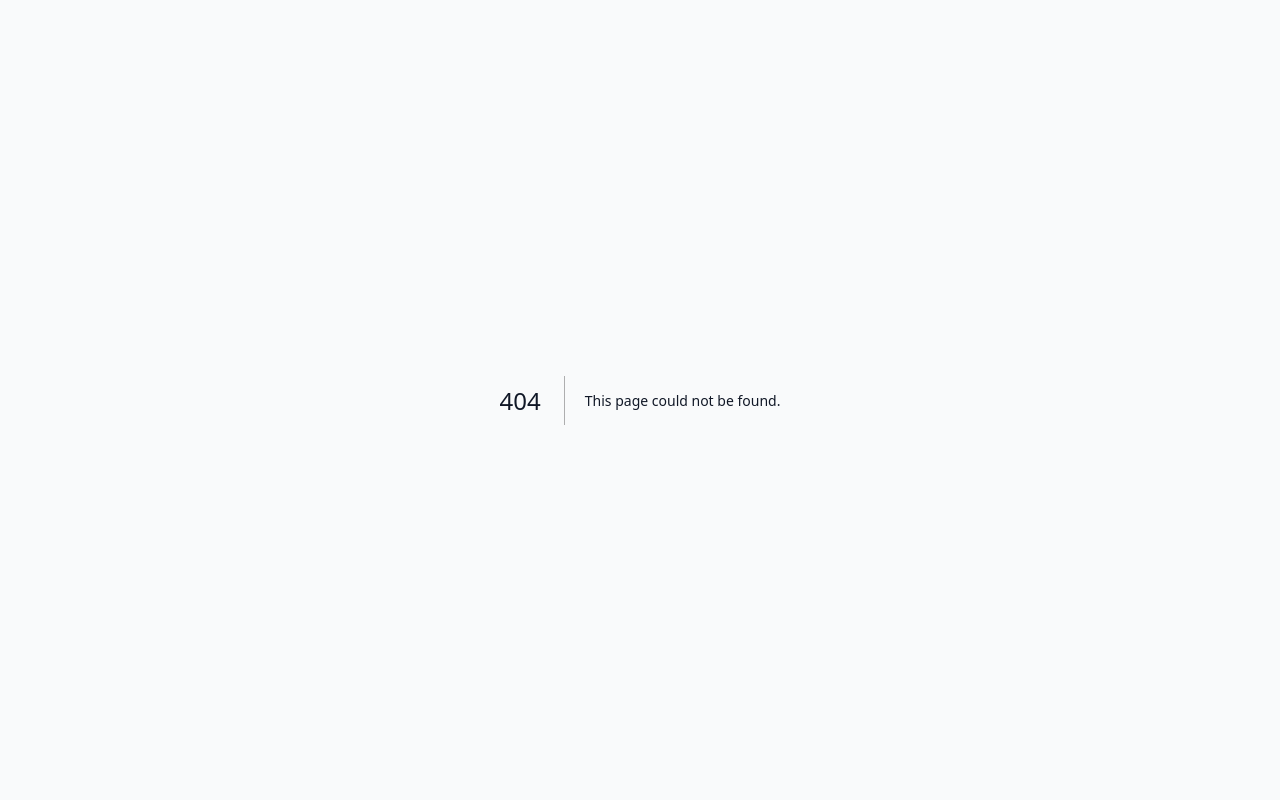
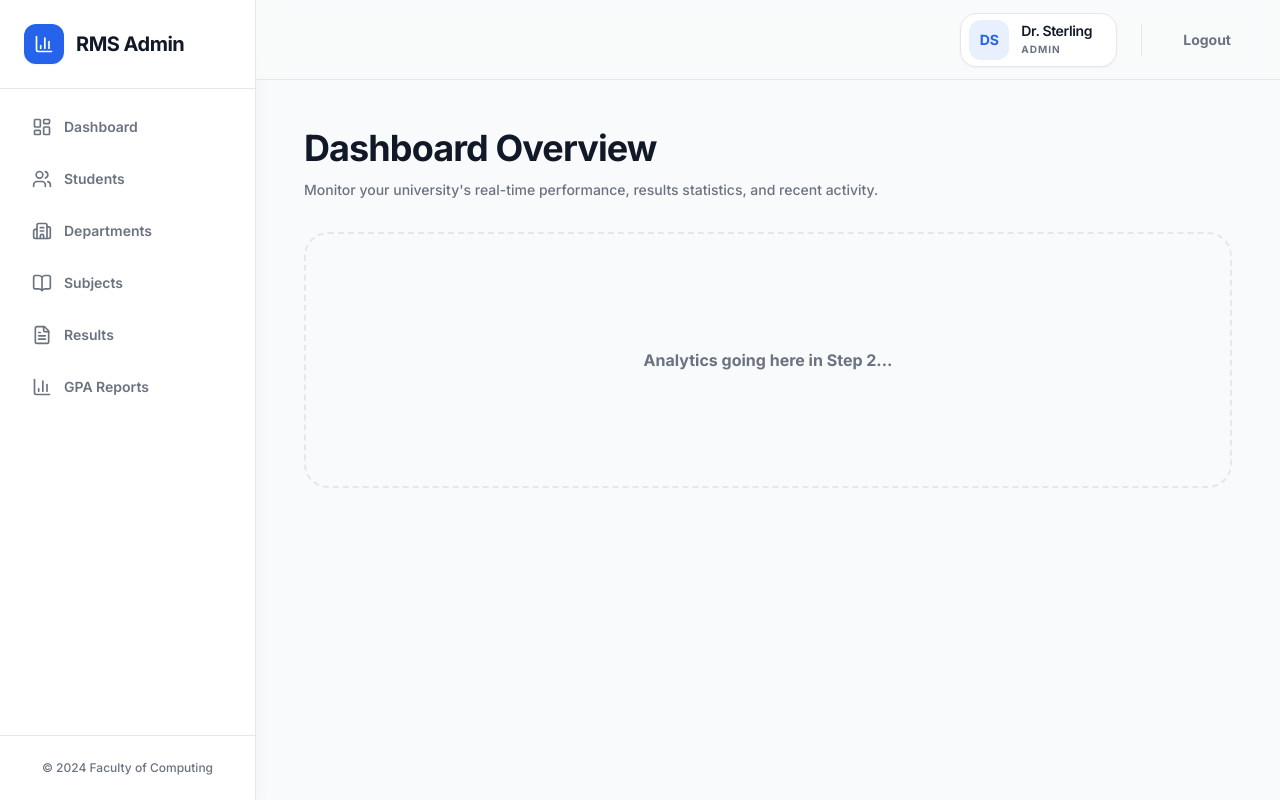
Before and after one commit to Dhivanujan/Community-Project-RMS, a Next.js app: page /admin in a window 1280 px wide. Before the commit this address had no page. Built offline with nearby package versions, Linux system fonts and the light colour scheme.

Commit message:
Add Admin Dashboard module with layout, sidebar, and topbar

```diff
--- /dev/null
+++ b/app/admin/layout.jsx
@@ -0,0 +1,16 @@
+import Sidebar from '@/components/admin/Sidebar';
+import Topbar from '@/components/admin/Topbar';
+
+export default function AdminLayout({ children }) {
+    return (
+        <div className="flex min-h-screen bg-background font-sans">
+            <Sidebar />
+            <div className="flex-1 ml-64 flex flex-col relative">
+                <Topbar />
+                <main className="flex-1 p-8 lg:p-12 animate-fadeInUp">
+                    {children}
+                </main>
+            </div>
+        </div>
+    );
+}
--- /dev/null
+++ b/app/admin/page.jsx
@@ -0,0 +1,18 @@
+export default function AdminDashboard() {
+    return (
+        <div className="w-full h-full space-y-8">
+            <header>
+                <h1 className="text-3xl lg:text-4xl font-bold text-textDark tracking-tight leading-[1.15]">
+                    Dashboard Overview
+                </h1>
+                <p className="mt-3 text-textMuted text-sm font-medium">
+                    Monitor your university&apos;s real-time performance, results statistics, and recent activity.
+                </p>
+            </header>
+
+            <div className="h-64 rounded-3xl border-2 border-dashed border-border flex items-center justify-center">
+                <p className="text-textMuted font-bold">Analytics going here in Step 2...</p>
+            </div>
+        </div>
+    );
+}
--- a/app/login/page.jsx
+++ b/app/login/page.jsx
@@ -2,11 +2,36 @@
 
 import { useState } from "react";
 import Link from "next/link";
+import { useRouter } from "next/navigation";
 import { GraduationCap, Mail, Lock, Eye, ArrowRight, HelpCircle, User, Hash } from "lucide-react";
 
 export default function Login() {
+  const router = useRouter();
   const [role, setRole] = useState("Student");
   const [isLogin, setIsLogin] = useState(true);
+  const [email, setEmail] = useState("");
+  const [password, setPassword] = useState("");
+
+  const ADMIN_CREDENTIALS = {
+    email: "admin@computing.com",
+    password: "Admin123"
+  };
+
+  // Handle login routing
+  const handleAuth = (e) => {
+    e.preventDefault();
+
+    // Only Admin redirects
+    if (isLogin && role === "Faculty Admin") {
+      if (email === ADMIN_CREDENTIALS.email && password === ADMIN_CREDENTIALS.password) {
+        router.push("/admin"); // Admin dashboard
+      } else {
+        alert("Invalid admin credentials!");
+      }
+    } else {
+      alert("Student login: functionality unchanged (no routing yet).");
+    }
+  };
 
   return (
     <div className="min-h-screen bg-slate-100 flex items-center justify-center p-4 sm:p-8 font-sans relative">
@@ -14,14 +39,12 @@ export default function Login() {
 
         {/* Left Side - Branding */}
         <div className="md:w-1/2 bg-blue-600 p-10 lg:p-12 text-white flex flex-col relative overflow-hidden">
-          {/* Abstract bars background decoration */}
           <div className="absolute bottom-0 right-0 p-8 flex items-end gap-2 opacity-20">
             <div className="w-8 h-16 bg-white rounded-t-lg"></div>
             <div className="w-8 h-24 bg-white rounded-t-lg"></div>
             <div className="w-8 h-32 bg-white rounded-t-lg"></div>
           </div>
 
-          {/* Logo */}
           <Link href="/" className="flex items-center gap-3 relative z-10 inline-flex w-max">
             <div className="w-10 h-10 bg-white rounded-xl flex items-center justify-center shadow-sm">
               <GraduationCap className="text-blue-600 w-6 h-6" />
@@ -29,7 +52,6 @@ export default function Login() {
             <span className="font-bold text-lg tracking-tight">Faculty of Computing</span>
           </Link>
 
-          {/* Main Copy */}
           <div className="mt-16 relative z-10 flex-1">
             <h1 className="text-4xl lg:text-5xl font-bold leading-[1.15] tracking-tight">
               Redefining <br /> Academic Success.
@@ -39,7 +61,6 @@ export default function Login() {
             </p>
           </div>
 
-          {/* Quote Card */}
           <div className="bg-white text-slate-800 rounded-2xl p-5 shadow-xl relative z-10 w-full max-w-[320px] mt-12 md:mt-0">
             <div className="flex items-center gap-3 mb-3">
               <div className="w-10 h-10 rounded-full bg-slate-200 overflow-hidden shrink-0">
@@ -78,8 +99,7 @@ export default function Login() {
             <button
               type="button"
               onClick={() => setRole("Student")}
-              className={`flex-1 py-1.5 sm:py-2 text-sm font-semibold rounded-lg transition-all ${
-                role === "Student"
+              className={`flex-1 py-1.5 sm:py-2 text-sm font-semibold rounded-lg transition-all ${role === "Student"
                 ? "bg-white text-blue-700 shadow-sm border border-slate-200/50"
                 : "text-slate-500 hover:text-slate-700"
                 }`}
@@ -89,8 +109,7 @@ export default function Login() {
             <button
               type="button"
               onClick={() => setRole("Faculty Admin")}
-              className={`flex-1 py-1.5 sm:py-2 text-sm font-semibold rounded-lg transition-all ${
-                role === "Faculty Admin"
+              className={`flex-1 py-1.5 sm:py-2 text-sm font-semibold rounded-lg transition-all ${role === "Faculty Admin"
                 ? "bg-white text-blue-700 shadow-sm border border-slate-200/50"
                 : "text-slate-500 hover:text-slate-700"
                 }`}
@@ -100,11 +119,10 @@ export default function Login() {
           </div>
 
           {/* Form */}
-          <form className="flex flex-col flex-1" onSubmit={(e) => e.preventDefault()}>
+          <form className="flex flex-col flex-1" onSubmit={handleAuth}>
             <div className={`space-y-${isLogin ? '5' : '4'}`}>
               {!isLogin && (
                 <>
-                  {/* Name Input */}
                   <div className="space-y-1.5">
                     <label className="text-[10px] font-bold text-slate-500 uppercase tracking-widest">
                       Full Name
@@ -121,7 +139,6 @@ export default function Login() {
                     </div>
                   </div>
 
-                  {/* Index Number Input */}
                   <div className="space-y-1.5">
                     <label className="text-[10px] font-bold text-slate-500 uppercase tracking-widest">
                       Index Number
@@ -140,7 +157,6 @@ export default function Login() {
                 </>
               )}
 
-              {/* Email Input */}
               <div className="space-y-1.5">
                 <label className="text-[10px] font-bold text-slate-500 uppercase tracking-widest">
                   Academic Email
@@ -151,13 +167,14 @@ export default function Login() {
                   </div>
                   <input
                     type="email"
+                    value={email}
+                    onChange={(e) => setEmail(e.target.value)}
                     placeholder="e.g. s.chen@computing.edu"
                     className="w-full pl-10 pr-4 py-2 sm:py-2.5 bg-white border border-slate-200 rounded-xl text-sm focus:outline-none focus:ring-2 focus:ring-blue-500/20 focus:border-blue-500 transition-all placeholder:text-slate-400 text-slate-900 font-medium"
                   />
                 </div>
               </div>
 
-              {/* Password Input */}
               <div className="space-y-1.5">
                 <div className="flex justify-between items-center">
                   <label className="text-[10px] font-bold text-slate-500 uppercase tracking-widest">
@@ -175,6 +192,8 @@ export default function Login() {
                   </div>
                   <input
                     type="password"
+                    value={password}
+                    onChange={(e) => setPassword(e.target.value)}
                     placeholder="••••••••"
                     className="w-full pl-10 pr-10 py-2 sm:py-2.5 bg-white border border-slate-200 rounded-xl text-sm focus:outline-none focus:ring-2 focus:ring-blue-500/20 focus:border-blue-500 transition-all placeholder:text-slate-400 text-slate-900 font-medium tracking-widest"
                   />
@@ -184,29 +203,6 @@ export default function Login() {
                 </div>
               </div>
 
-              {/* Confirm Password Input */}
-              {!isLogin && (
-                <div className="space-y-1.5">
-                  <label className="text-[10px] font-bold text-slate-500 uppercase tracking-widest">
-                    Confirm Password
-                  </label>
-                  <div className="relative">
-                    <div className="absolute inset-y-0 left-0 pl-3.5 flex items-center pointer-events-none text-slate-400">
-                      <Lock className="w-4 h-4" />
-                    </div>
-                    <input
-                      type="password"
-                      placeholder="••••••••"
-                      className="w-full pl-10 pr-10 py-2 sm:py-2.5 bg-white border border-slate-200 rounded-xl text-sm focus:outline-none focus:ring-2 focus:ring-blue-500/20 focus:border-blue-500 transition-all placeholder:text-slate-400 text-slate-900 font-medium tracking-widest"
-                    />
-                    <div className="absolute inset-y-0 right-0 pr-3.5 flex items-center text-slate-400 hover:text-slate-600 cursor-pointer transition-colors">
-                      <Eye className="w-4 h-4" />
-                    </div>
-                  </div>
-                </div>
-              )}
-
-              {/* Checkbox */}
               {isLogin && (
                 <div className="flex items-center gap-2.5 pt-1">
                   <input
@@ -220,7 +216,6 @@ export default function Login() {
                 </div>
               )}
 
-              {/* Submit Button */}
               <div className="pt-2">
                 <button
                   type="submit"
@@ -233,7 +228,6 @@ export default function Login() {
               </div>
             </div>
 
-            {/* SSO Divider / Button (Only on Login) */}
             {isLogin && (
               <>
                 <div className="relative mt-8 mb-8">
@@ -255,7 +249,6 @@ export default function Login() {
               </>
             )}
 
-            {/* Toggle Link */}
             <div className="mt-8 text-center text-sm text-slate-600">
               {isLogin ? "Don't have an account? " : "Already have an account? "}
               <button
@@ -268,7 +261,6 @@ export default function Login() {
             </div>
           </form>
 
-          {/* Footer */}
           <div className="mt-8 flex justify-between items-center text-xs font-medium text-slate-500">
             <div>© 2024 Faculty of Computing</div>
             <div className="flex gap-4">
@@ -279,7 +271,6 @@ export default function Login() {
         </div>
       </div>
 
-      {/* Floating Help Icon */}
       <button className="absolute bottom-6 right-6 w-10 h-10 bg-white rounded-full flex items-center justify-center text-blue-600 shadow-lg border border-slate-100 hover:-translate-y-1 transition-transform">
         <HelpCircle className="w-5 h-5" />
       </button>
--- /dev/null
+++ b/components/admin/Sidebar.jsx
@@ -0,0 +1,45 @@
+"use client";
+
+import Link from 'next/link';
+import { LayoutDashboard, Users, Building2, BookOpen, FileText, BarChart3 } from 'lucide-react';
+
+const menuItems = [
+    { name: 'Dashboard', icon: LayoutDashboard, path: '/admin' },
+    { name: 'Students', icon: Users, path: '/admin/students' },
+    { name: 'Departments', icon: Building2, path: '/admin/departments' },
+    { name: 'Subjects', icon: BookOpen, path: '/admin/subjects' },
+    { name: 'Results', icon: FileText, path: '/admin/results' },
+    { name: 'GPA Reports', icon: BarChart3, path: '/admin/gpa-reports' },
+];
+
+export default function Sidebar() {
+    return (
+        <aside className="fixed left-0 top-0 w-64 h-screen bg-surface border-r border-border flex flex-col shadow-[0_4px_20px_-2px_rgba(0,0,0,0.05)] font-sans">
+            <div className="p-6 border-b border-border flex items-center gap-3">
+                <div className="w-10 h-10 bg-primary rounded-xl flex items-center justify-center shadow-sm">
+                    <BarChart3 className="text-white w-5 h-5" />
+                </div>
+                <h2 className="text-xl font-bold text-textDark tracking-tight">RMS Admin</h2>
+            </div>
+            <nav className="flex-1 p-4 space-y-2 overflow-y-auto">
+                {menuItems.map((item) => {
+                    const Icon = item.icon;
+                    return (
+                        <Link
+                            key={item.name}
+                            href={item.path}
+                            className="group flex items-center gap-3 px-4 py-3 text-textMuted rounded-xl hover:bg-primary/5 hover:text-primary transition-all font-semibold text-sm"
+                        >
+                            <Icon className="w-5 h-5 text-textMuted group-hover:text-primary transition-colors" />
+                            <span>{item.name}</span>
+                        </Link>
+                    );
+                })}
+            </nav>
+            {/* Sidebar Footer element matching your login footer logic */}
+            <div className="p-6 border-t border-border mt-auto">
+                <p className="text-xs text-textMuted text-center font-medium">© 2024 Faculty of Computing</p>
+            </div>
+        </aside>
+    );
+}
--- /dev/null
+++ b/components/admin/Topbar.jsx
@@ -0,0 +1,29 @@
+"use client";
+
+export default function Topbar() {
+  return (
+    <header className="h-[80px] bg-background/80 backdrop-blur-md border-b border-border flex items-center justify-between px-8 sticky top-0 z-10 font-sans">
+      <div className="flex-1">
+        {/* Placeholder for Breadcrumbs or Search */}
+      </div>
+
+      <div className="flex items-center gap-6">
+        <div className="flex items-center gap-3 bg-surface px-2 py-1.5 rounded-2xl border border-border shadow-sm">
+          <div className="w-10 h-10 rounded-xl bg-primary/10 flex items-center justify-center text-primary font-bold text-sm">
+            DS
+          </div>
+          <div className="hidden md:flex flex-col pr-4">
+            <span className="text-sm font-semibold text-textDark leading-tight tracking-tight">Dr. Sterling</span>
+            <span className="text-[10px] text-textMuted uppercase tracking-widest mt-0.5 font-bold">Admin</span>
+          </div>
+        </div>
+
+        <div className="w-px h-8 bg-border border-l border-dashed"></div>
+
+        <button className="text-sm font-bold text-textMuted hover:text-red-600 border border-transparent hover:border-red-200 px-4 py-2.5 rounded-xl hover:bg-red-50 transition-all flex items-center gap-2">
+          Logout
+        </button>
+      </div>
+    </header>
+  );
+}
```
Lines whose indentation alone changed are shown as unchanged.
